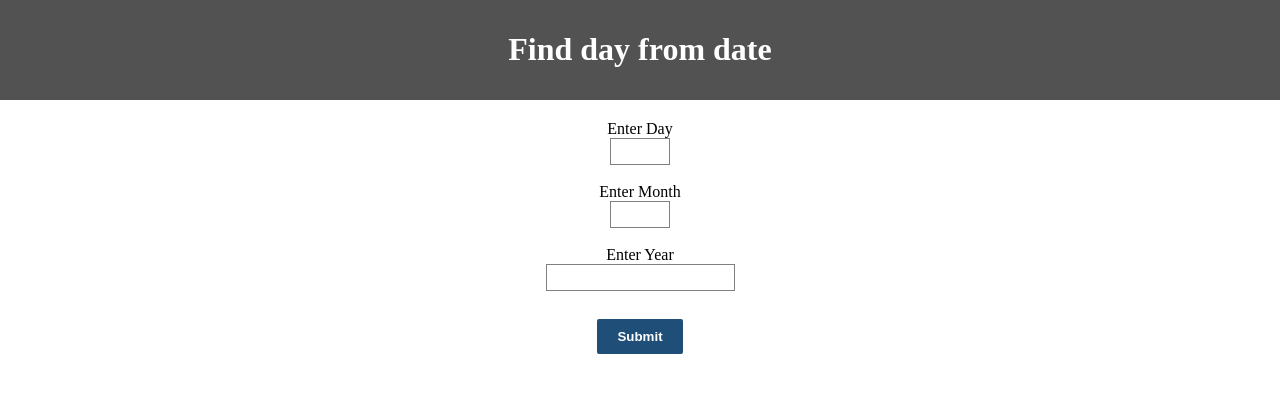
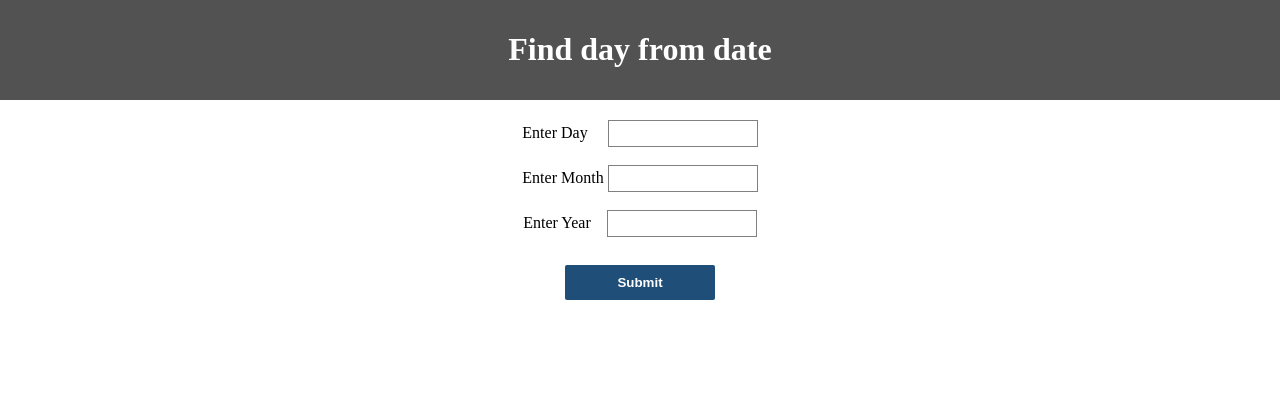
Before and after one commit to AsadAliAkram/custom-calendar, a PHP site: page / in a window 1280 px wide. Shown: the top 414 px of the page. Run offline with PHP 8.4, Linux system fonts and the light colour scheme.

Commit message:
fix field width issue

```diff
--- a/index.php
+++ b/index.php
@@ -13,22 +13,19 @@
 	</div>
 	<!-- End Header Area -->
 
-	<div class="container">
-
 		<!-- Start Form Area -->
 		<div class="form">
 			<form action="display.php" method="post">
-				<label>Enter Day</label><br>
+				<span>Enter Day&nbsp&nbsp&nbsp&nbsp</span>
 				<input required type="number" name="day" min="1" max="22"><br><br>
-				<label>Enter Month</label><br>
+				<span>Enter Month</span>
 				<input required type="number" name="month" min="1" max="13"><br><br>
-				<label>Enter Year</label><br>
+				<span>Enter Year&nbsp&nbsp&nbsp</span>
 				<input required type="number" name="year" min="1"><br><br>
 				<input class="submit-button" type="submit" name="submit">
 			</form>
 		</div>
 		<!-- End Form Area -->
 
-	</div>
 </body>
 </html>
--- a/style.css
+++ b/style.css
@@ -20,8 +20,11 @@ body {
 .results {
 	padding: 10px;
 }
-span {
+.results span {
 	color: red;
+}
+.form form input {
+    width: 150px;
 }
 .form form input[type="number"] {
 	padding: 5px;
```
